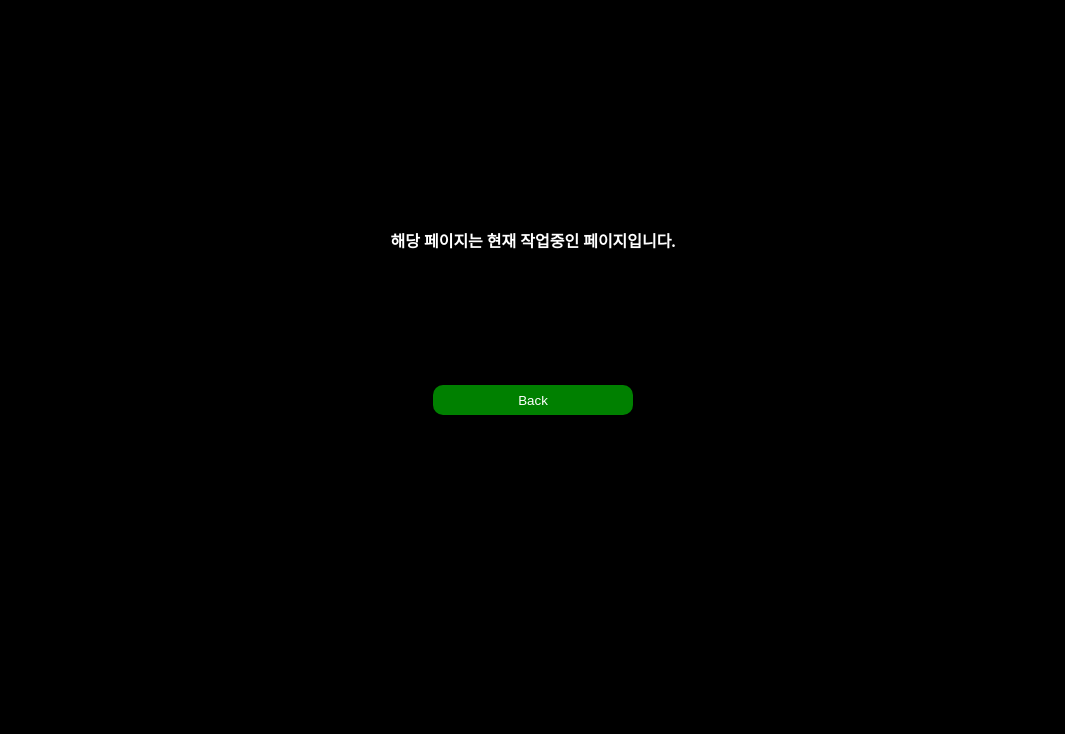
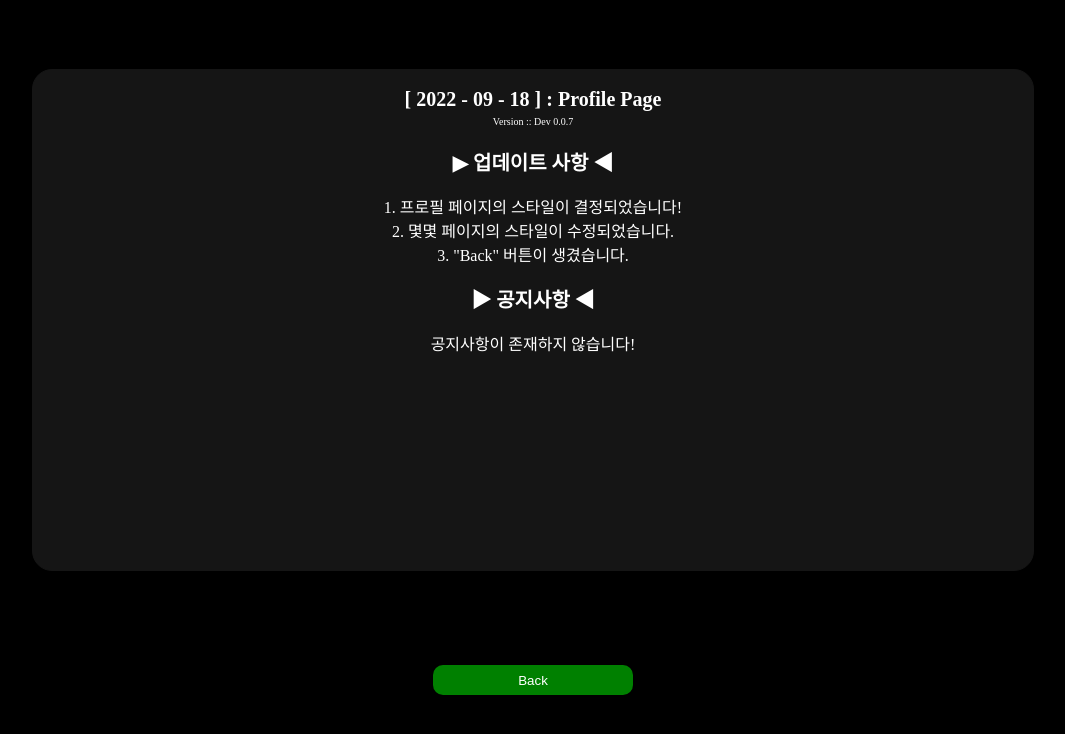
Before and after one commit to HanLuca/Coit, a Flask app: page /manger in a window 1280 px wide. Shown: the top 734 px of the page, without its empty margins (107-1172 px from the left). Run offline with Flask 2, Linux system fonts and the light colour scheme.

Commit message:
Make Manger Page

```diff
--- a/static/css/6Page_manger.css
+++ b/static/css/6Page_manger.css
@@ -2,16 +2,9 @@ body {
     background-color: black;
 
     color: white;
-    font-weight: bold;
     text-align: center;
 
     user-select: none; /* Drag Ban - user-select: text;*/
-}
-
-.patchIndex {
-    position: absolute;
-    top:30%; left: 50%;
-    transform: translate(-50%,-50%);
 }
 
 .buttonBack {
@@ -20,6 +13,16 @@ body {
     height: 30px; width: 200px; cursor: pointer;
 
     position: absolute;
-    top:50%; left: 50%;
+    top: 85%; left: 50%;
     transform: translate(-50%,-50%);
 }
+
+/* Box */
+.boxDeving {
+    border: 1px solid #151515; background-color: #151515;
+    width: 1000px; height: 500px; border-radius: 20px;
+
+    position: absolute; color: white;
+    top: 40%; left: 50%;
+    transform: translate(-50%,-50%);
+}
--- a/templates/6Page_manger.html
+++ b/templates/6Page_manger.html
@@ -10,7 +10,22 @@
     <title>{{ title }}</title>
 </head>
 <body>
-    <span class="patchIndex">해당 페이지는 현재 작업중인 페이지입니다.</span>
+    <div class="boxDeving">
+        <br>
+        <span style="font-size: 20px; font-weight: bold;">[ 2022 - 09 - 18 ] : Profile Page</span>
+        <br>
+        <span style="font-size: 10px;">Version :: Dev 0.0.7</span>
+        <br><br>
+        <span style="font-size: 20px; font-weight: bold;">▶ 업데이트 사항 ◀</span>
+        <br><br>
+        1. 프로필 페이지의 스타일이 결정되었습니다!<br>
+        2. 몇몇 페이지의 스타일이 수정되었습니다.<br>
+        3. "Back" 버튼이 생겼습니다.
+        <br><br>
+        <span style="font-size: 20px; font-weight: bold;">▶ 공지사항 ◀</span>
+        <br><br>
+        공지사항이 존재하지 않습니다!
+    </div>
 
     <form methods='get' id='pageManger' action={{ URL }}>
         <button type="submit" class="buttonBack">Back</button>
```
